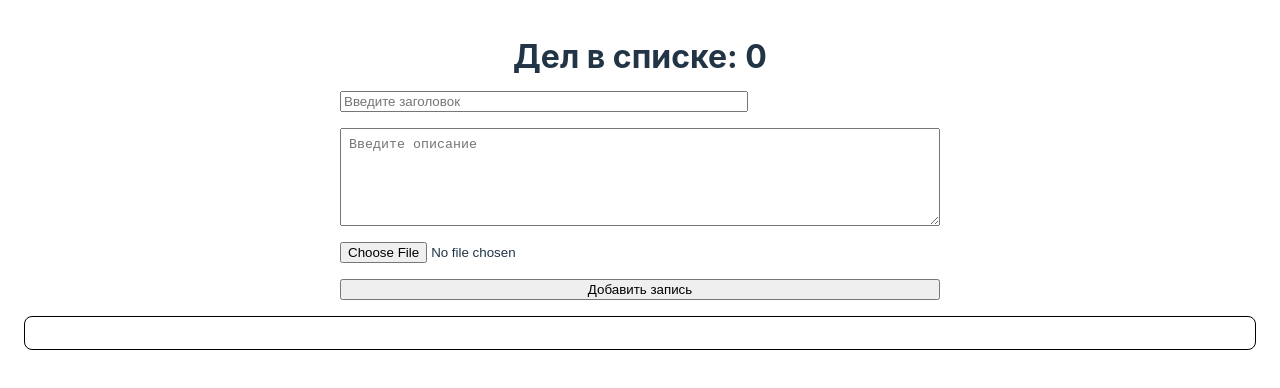
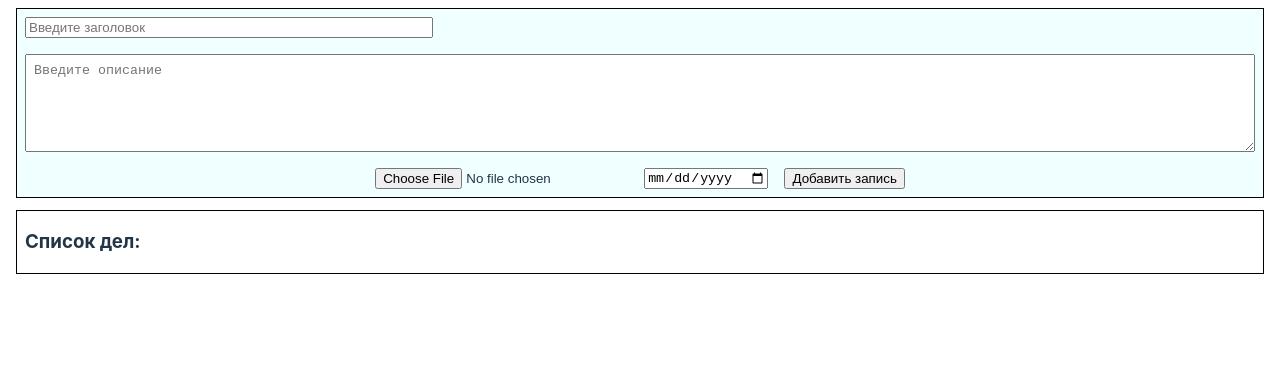
Before and after one commit to Lazard-Live/womanup-app, a React (Vite) app: page / in a window 1280 px wide. Shown: the top 388 px of the page. Built offline with nearby package versions, Linux system fonts and the light colour scheme.

Commit message:
Исправил стили и добавил localStorage

```diff
--- a/src/App.jsx
+++ b/src/App.jsx
@@ -1,4 +1,4 @@
-import {useState} from "react";
+import {useState, useEffect} from "react";
 
 import './App.scss';
 import ToDo from "./components/ToDo.jsx";
@@ -6,16 +6,31 @@ import ToDoForm from "./components/ToDoForm.jsx";
 
 function App() {
 
-    const [todos, setTodos] = useState([]);
+    // список элементов с сохранением добавленных задач в локальном хранилище
+    const [todos, setTodos] = useState(() => {
 
-    const addTask = (userInputTitle, userTitleText, userInputFile) => {
+        const savedTodos = localStorage.getItem("todos");
+        if (savedTodos) {
+            return JSON.parse(savedTodos);
+        } else {
+            return []
+        }
+    });
+
+    useEffect(() => {
+        localStorage.setItem("todos", JSON.stringify(todos));
+    }, [todos]);
+
+    // Добавление элемента на страницу
+    const addTask = (userInputTitle, userTitleText, userInputFile, userInputDate) => {
         if (userInputTitle && userTitleText) {
             const newItem = {
-                id: Math.random().toString(36).substr(2, 9),
+                id: Math.random().toString(36).substring(2, 9),
                 title: userInputTitle,
                 text: userTitleText,
                 file: userInputFile,
-                complete: false
+                date: userInputDate,
+                edit: true
             }
             setTodos([...todos, newItem])
         }
@@ -28,10 +43,13 @@ function App() {
     return (
         <div className="App">
             <header>
-                <h1> Дел в списке: {todos.length}</h1>
+                {/*<h1> Дел в списке: {todos.length}</h1>*/}
+                <ToDoForm addTask={addTask}/>
             </header>
-            <ToDoForm addTask={addTask}/>
+
             <div className="items-list">
+                <h3>Список дел:</h3>
+            </div>
             {todos.map((todo) => {
                 return (
                     <ToDo
@@ -43,7 +61,6 @@ function App() {
             })
             }
         </div>
-        </div>
     );
 }
 
--- a/src/App.scss
+++ b/src/App.scss
@@ -1,20 +1,20 @@
 #root {
-  max-width: 1280px;
-  margin: 0 auto;
-  padding: 1rem;
-  text-align: center;
+  margin: 8px;
+  display: flex;
+  flex-direction: column;
 }
 
 .form {
-  width: 600px;
-  margin: 1rem auto;
+  padding: 8px;
   display: flex;
   flex-direction: column;
+  background-color: azure;
   gap: 1rem;
+  border: 1px solid black;
 
   &_title {
     overflow: hidden;
-    width: 400px;
+    max-width: 400px;
   }
 
   &_text {
@@ -24,35 +24,29 @@
     padding: 8px;
     resize: vertical;
   }
+
+  &_wrap {
+    display: flex;
+    justify-content: center;
+    flex-wrap: wrap;
+    gap: 1rem;
+  }
+
+  &_date {
+    margin: 0 4px;
+  }
 }
 
-.items-list{
-  padding: 1rem;
-  margin: 1rem auto;
+.items-list {
+  margin-top: 12px;
+  padding: 0 8px;
   border: 1px solid black;
-  border-radius: 8px;
-  display: flex;
-  overflow: hidden;
-  align-items: center;
-  justify-content: center;
-  flex-direction: column;
-  gap: 2rem;
 }
 
 .item {
-  padding: 4px;
+  display: flex;
+  padding: 8px;
   border: 1px solid black;
-  border-radius: 8px;
-  display: flex;
-  width: 100%;
-  justify-content: space-between;
+  border-top: none;
   gap: 1rem;
-
-  &-text{
-    word-wrap: break-word;
-
-    & strike {
-      text-decoration: line-through;
-    }
-  }
 }
--- a/src/components/ToDo.jsx
+++ b/src/components/ToDo.jsx
@@ -2,18 +2,15 @@ function ToDo({todo, removeTask}) {
 
     return (
         <div key={todo.id} className='item'>
-            <div className="item-title">
-                {todo.title}
-            </div>
-            <div className={todo.complete ? "item-text strike" : "item-text"}>
-                {todo.text}
-            </div>
-            <div className="item-file">
-                {todo.file}
-            </div>
+
+            <div className="item_title" >{todo.title}</div>
+            <div className="item_text">{todo.text}</div>
+            <i className="item_file">{todo.file}</i>
+            <div className="item_date"> {todo.date} </div>
+
             <button className={"item-delete"} onClick={() => {
                 removeTask(todo.id)
-            }}>X
+            }}> Del
             </button>
         </div>
     )
--- a/src/components/ToDoForm.jsx
+++ b/src/components/ToDoForm.jsx
@@ -1,19 +1,28 @@
 import {useState} from "react";
 
 function ToDoForm({addTask}) {
+
+    // коллекции данных
     const [userInputTitle, setUserInputTitle] = useState(''),
         [userInputText, setUserInputText] = useState(''),
-        [userInputFile, setUserInputFile] = useState('');
+        [userInputFile, setUserInputFile] = useState(''),
+        [userInputDate, setUserInputDate] = useState('');
 
 
+    // действие при собитии отправки формы
     const handleSubmit = (data) => {
+        // отключение перезагрузки формы
         data.preventDefault();
-        addTask(userInputTitle, userInputText, userInputFile)
-        setUserInputTitle('')
+
+        // вызов добавления задачи и передача данных из полей формы
+        addTask(userInputTitle, userInputText, userInputFile, userInputDate)
+
+        // очистка полей ввода
+        setUserInputTitle ('')
         setUserInputText('')
         setUserInputFile('')
+        setUserInputDate('')
     }
-
 
     return (
         <form onSubmit={handleSubmit}>
@@ -33,12 +42,22 @@ function ToDoForm({addTask}) {
                     onChange={(event) => setUserInputText(event.target.value)}
                     placeholder="Введите описание"
                 />
+
+                <div className='form_wrap'>
                     <input
                         value={userInputFile}
                         type={"file"}
                         onChange={(event) => setUserInputFile(event.target.value)}
                     />
+
+                    <input
+                        value={userInputDate}
+                        type={"date"}
+                        onChange={(event) => setUserInputDate(event.target.value)}
+                    />
+
                     <button>Добавить запись</button>
+                </div>
             </div>
 
         </form>
```
Lines whose indentation alone changed are shown as unchanged.
